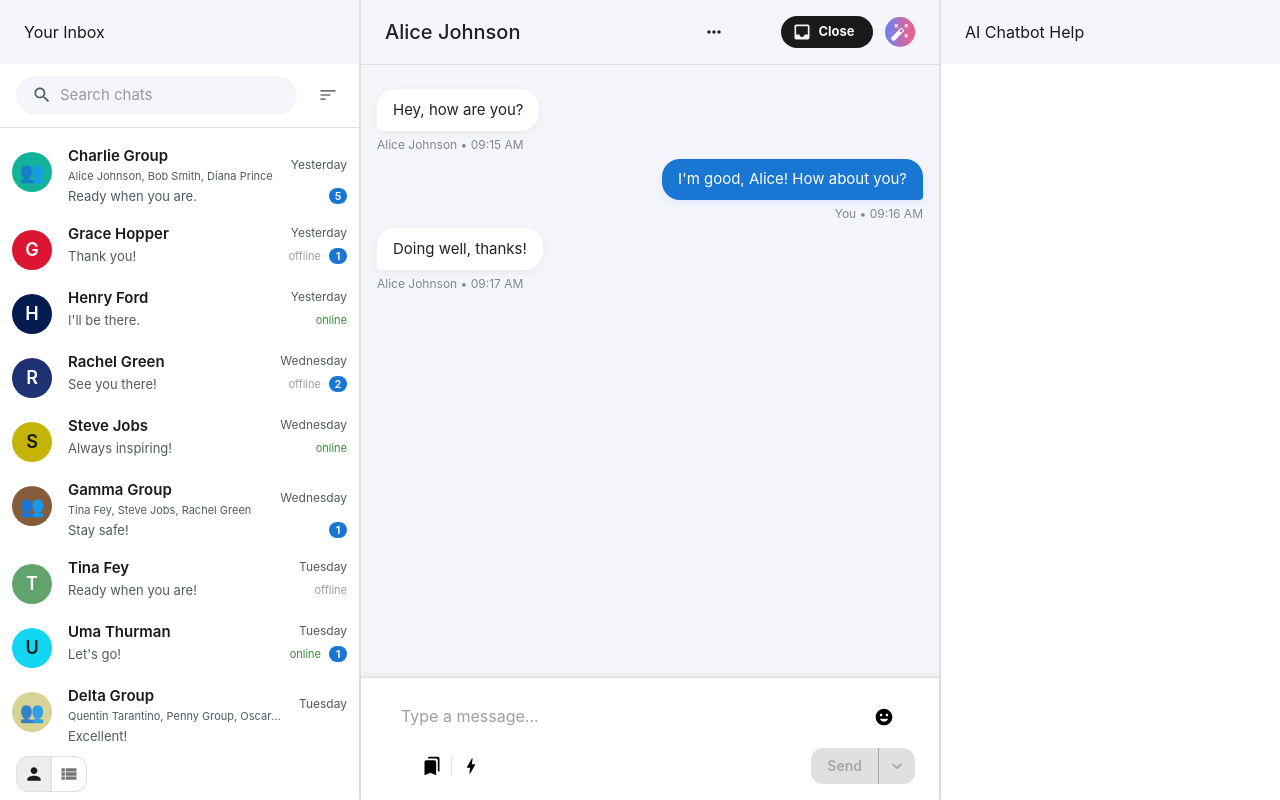
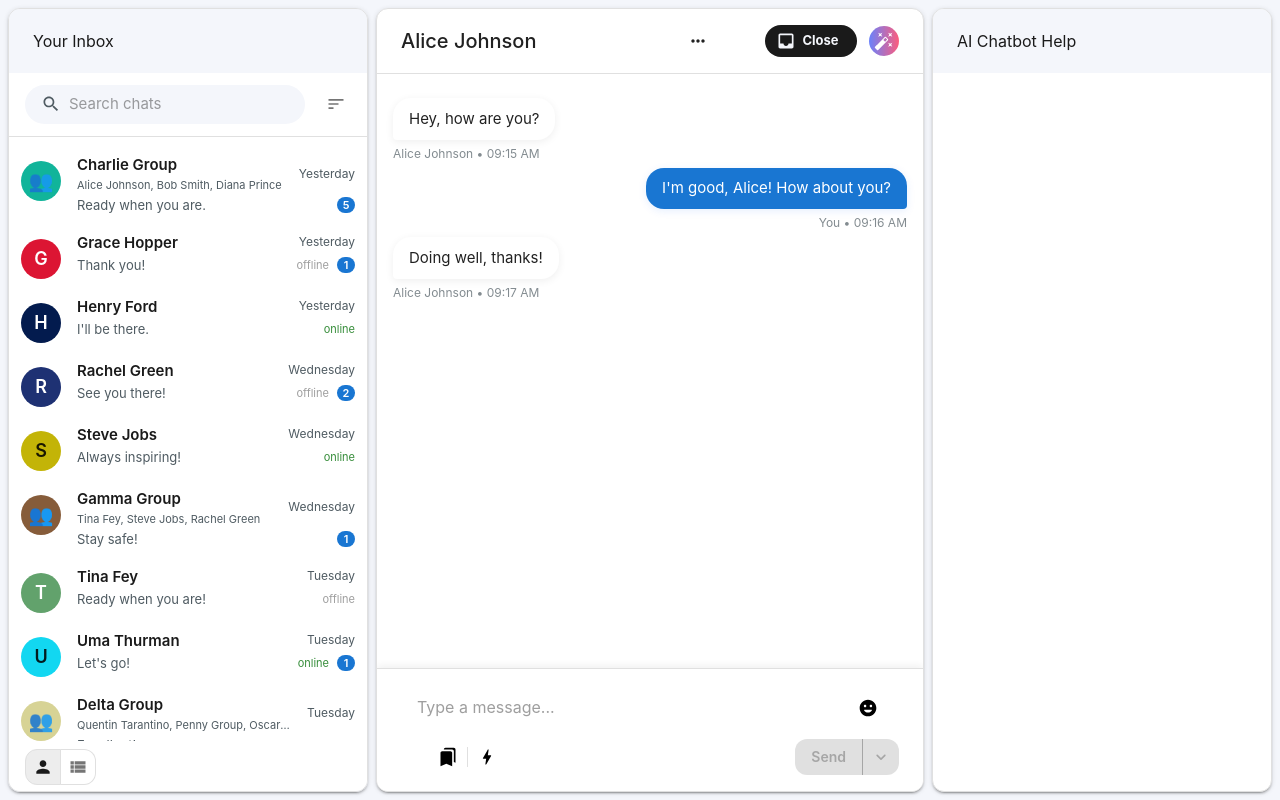
Before and after one commit to shekhar-sg/beyond-chat-assignment, a Next.js app: page /conversation/1 in a window 1280 px wide. Built offline with nearby package versions, Linux system fonts and the light colour scheme; some icons are missing; what @mui/material-nextjs would draw is missing.

Commit message:
refactor layout and UserList components for improved structure and styling

```diff
--- a/src/app/(chat)/layout.tsx
+++ b/src/app/(chat)/layout.tsx
@@ -1,8 +1,8 @@
 import UserList from "@/components/UserList";
 import { users } from "@/content/users";
+import { Paper, Stack } from "@mui/material";
 import Toolbar from "@mui/material/Toolbar";
 import React from "react";
-import { Box, Divider, Paper } from "@mui/material";
 
 export default function ChatLayout({
   children,
@@ -10,49 +10,67 @@ export default function ChatLayout({
   children: React.ReactNode;
 }) {
   return (
-    <Box display="flex" height="100vh" width="100vw" overflow="hidden">
+    <Stack
+      direction={"row"}
+      height="100vh"
+      width="100vw"
+      overflow="hidden"
+      gap={1}
+      p={1}
+    >
       {/* Left: User List */}
       <Paper
-        elevation={0}
+        elevation={2}
         sx={{
           width: 360,
-          borderRight: 1,
+          border: 1,
           borderColor: "divider",
           bgcolor: "background.paper",
           overflowY: "auto",
           display: "flex",
           flexDirection: "column",
         }}
-        square
+        // square
       >
         <Toolbar sx={{ bgcolor: "background.default" }}>Your Inbox</Toolbar>
         <UserList users={users} />
       </Paper>
-      <Divider orientation="vertical" flexItem />
+      {/*<Divider orientation="vertical" flexItem />*/}
       {/* Center: Chat Section */}
-      <Box flex={1} display="flex" flexDirection="column" minWidth={0}>
+      <Paper
+        elevation={2}
+        sx={{
+          border: 1,
+          borderColor: "divider",
+          bgcolor: "background.paper",
+          overflowY: "auto",
+          display: "flex",
+          flexDirection: "column",
+          flex: 1,
+        }}
+      >
         {children}
-      </Box>
-      <Divider orientation="vertical" flexItem />
+      </Paper>
+      {/*<Divider orientation="vertical" flexItem />*/}
       {/* Right: AI Chatbot Help */}
       <Paper
-        elevation={0}
+        elevation={2}
         sx={{
           width: 340,
-          borderLeft: 1,
+          border: 1,
           borderColor: "divider",
           bgcolor: "background.paper",
           overflowY: "auto",
           display: "flex",
           flexDirection: "column",
         }}
-        square
+        // square
       >
         <Toolbar sx={{ bgcolor: "background.default" }}>
           AI Chatbot Help
         </Toolbar>
         {/* Place your AI help/chatbot component here */}
       </Paper>
-    </Box>
+    </Stack>
   );
 }
--- a/src/components/UserList.tsx
+++ b/src/components/UserList.tsx
@@ -119,7 +119,7 @@ const UserList = ({ users, selectedUserId, onSelectUser }: UserListProps) => {
     <Box
       display="flex"
       flexDirection="column"
-      height={(theme) => `calc(100vh - ${theme.spacing(8)})`}
+      height={(theme) => `calc(100vh - ${theme.spacing(10)})`}
     >
       {/* Search and sort */}
       <Box display="flex" alignItems="center" px={2} py={1.5} gap={1}>
```
